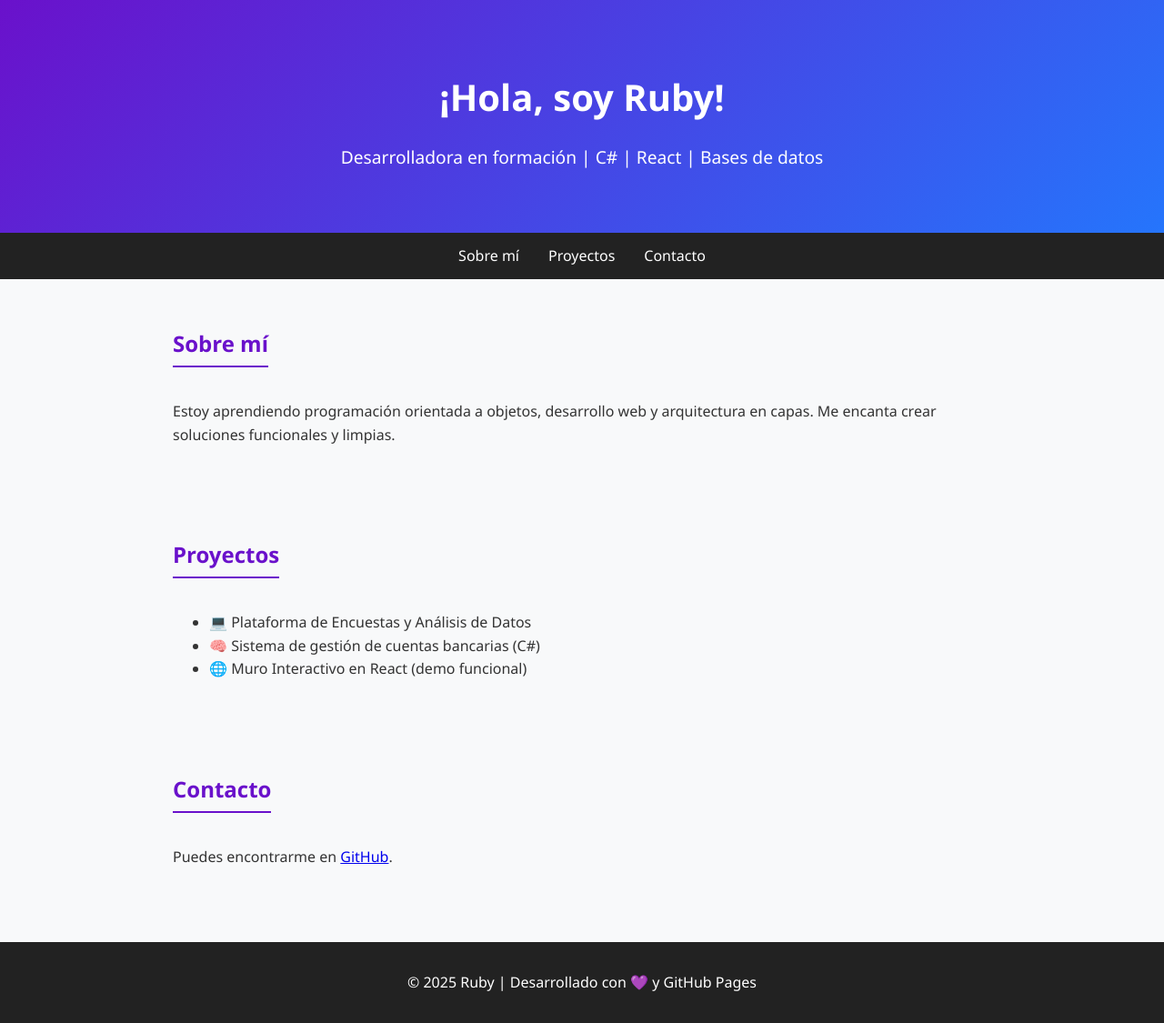
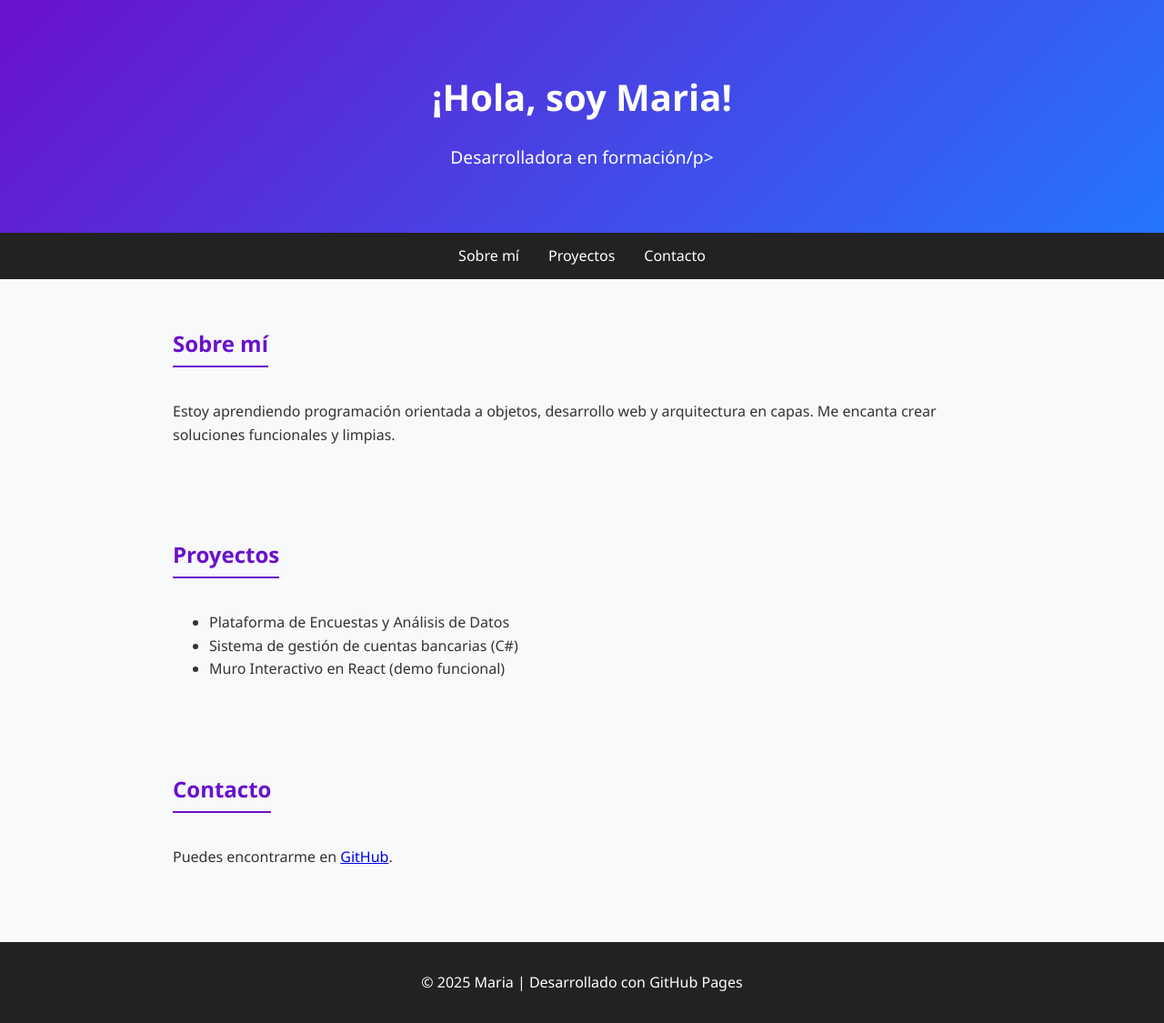
Before and after one commit to mariadiaz05/mariadiaz05.github.io, a plain HTML site: page index.html in a window 1280 px wide. Shown: the whole page at 91% size. Drawn offline with Linux system fonts and the light colour scheme; a script that the page names is missing.

Commit message:
index.html

```diff
--- a/index.html
+++ b/index.html
@@ -3,13 +3,13 @@
 <head>
   <meta charset="UTF-8" />
   <meta name="viewport" content="width=device-width, initial-scale=1.0" />
-  <title>Mi Página Personal - Ruby</title>
+  <title>Mi Página Personal - Maria</title>
   <link rel="stylesheet" href="style.css" />
 </head>
 <body>
   <header>
-    <h1>¡Hola, soy Ruby!</h1>
-    <p>Desarrolladora en formación | C# | React | Bases de datos</p>
+    <h1>¡Hola, soy Maria!</h1>
+    <p>Desarrolladora en formación/p>
   </header>
 
   <nav>
@@ -29,9 +29,9 @@
   <section id="proyectos">
     <h2>Proyectos</h2>
     <ul>
-      <li>💻 Plataforma de Encuestas y Análisis de Datos</li>
-      <li>🧠 Sistema de gestión de cuentas bancarias (C#)</li>
-      <li>🌐 Muro Interactivo en React (demo funcional)</li>
+      <li> Plataforma de Encuestas y Análisis de Datos</li>
+      <li> Sistema de gestión de cuentas bancarias (C#)</li>
+      <li> Muro Interactivo en React (demo funcional)</li>
     </ul>
   </section>
 
@@ -41,7 +41,7 @@
   </section>
 
   <footer>
-    <p>© 2025 Ruby | Desarrollado con 💜 y GitHub Pages</p>
+    <p>© 2025 Maria | Desarrollado con GitHub Pages</p>
   </footer>
   <script src="script.js"></script>
 
```
